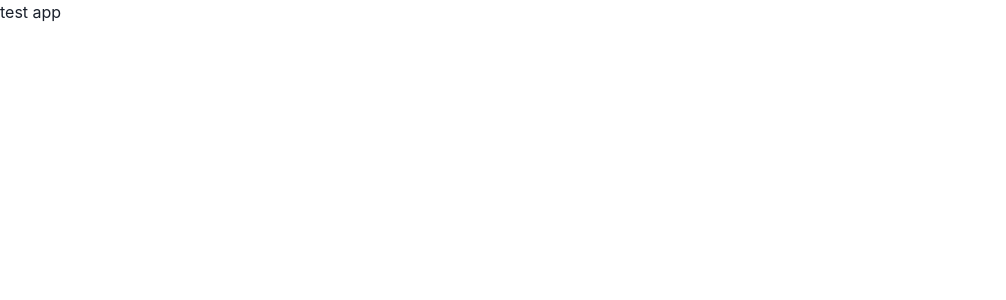
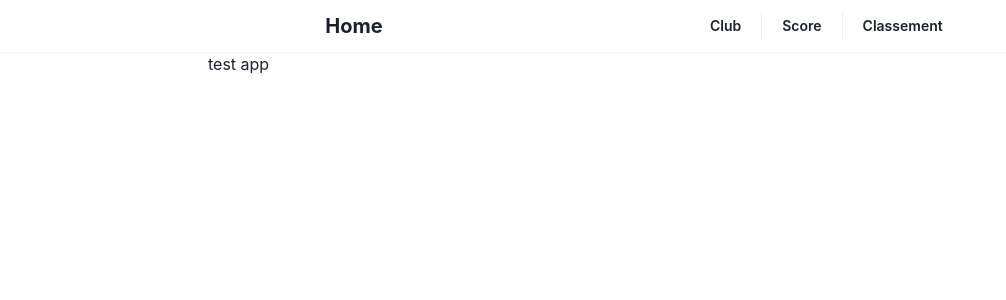
Before and after one commit to ReygaFitra/match-tracker, a Next.js app: page / in a window 1280 px wide. Shown: the top 300 px of the page, without its empty margins (0-1006 px from the left). Built offline with nearby package versions, Linux system fonts and the light colour scheme.

Commit message:
components:Navbar

```diff
--- a/src/app/layout.jsx
+++ b/src/app/layout.jsx
@@ -1,6 +1,7 @@
 'use client';
 import { ChakraProvider } from '@chakra-ui/react';
 import './globals.css';
+import Navbar from '@/components/Navbar';
 
 export const metadata = {
   title: 'Match Tracker',
@@ -11,7 +12,10 @@ export default function RootLayout({ children }) {
   return (
     <html lang="en">
       <body>
-        <ChakraProvider>{children}</ChakraProvider>
+        <ChakraProvider>
+          <Navbar />
+          {children}
+        </ChakraProvider>
       </body>
     </html>
   );
--- a/src/app/page.jsx
+++ b/src/app/page.jsx
@@ -1,7 +1,10 @@
+'use client';
+import { Container } from '@chakra-ui/react';
+
 export default function Home() {
   return (
-    <main>
+    <Container maxW="4xl">
       <div>test app</div>
-    </main>
+    </Container>
   );
 }
--- /dev/null
+++ b/src/components/Navbar.jsx
@@ -0,0 +1,27 @@
+import { Button, Flex, Heading, HStack, Divider } from '@chakra-ui/react';
+import Link from 'next/link';
+
+const Navbar = () => {
+  return (
+    <Flex as={'nav'} p="10px" alignItems="center" justifyContent="space-evenly" shadow="sm">
+      <Heading size="md">
+        <Link href="/">Home</Link>
+      </Heading>
+      <HStack>
+        <Button size="sm" variant="ghost" rounded="sm">
+          <Link href="/club">Club</Link>
+        </Button>
+        <Divider orientation="vertical" height={7} />
+        <Button size="sm" variant="ghost" rounded="sm">
+          <Link href="/score">Score</Link>
+        </Button>
+        <Divider orientation="vertical" height={7} />
+        <Button size="sm" variant="ghost" rounded="sm">
+          <Link href="/classement">Classement</Link>
+        </Button>
+      </HStack>
+    </Flex>
+  );
+};
+
+export default Navbar;
```
